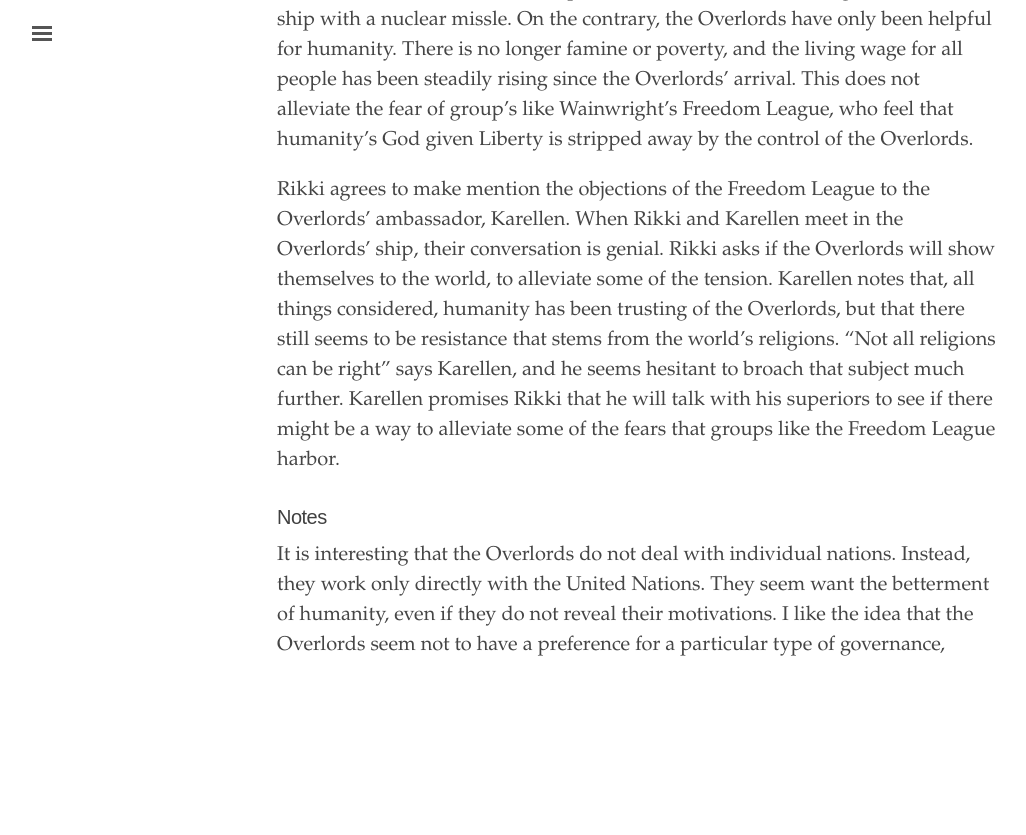
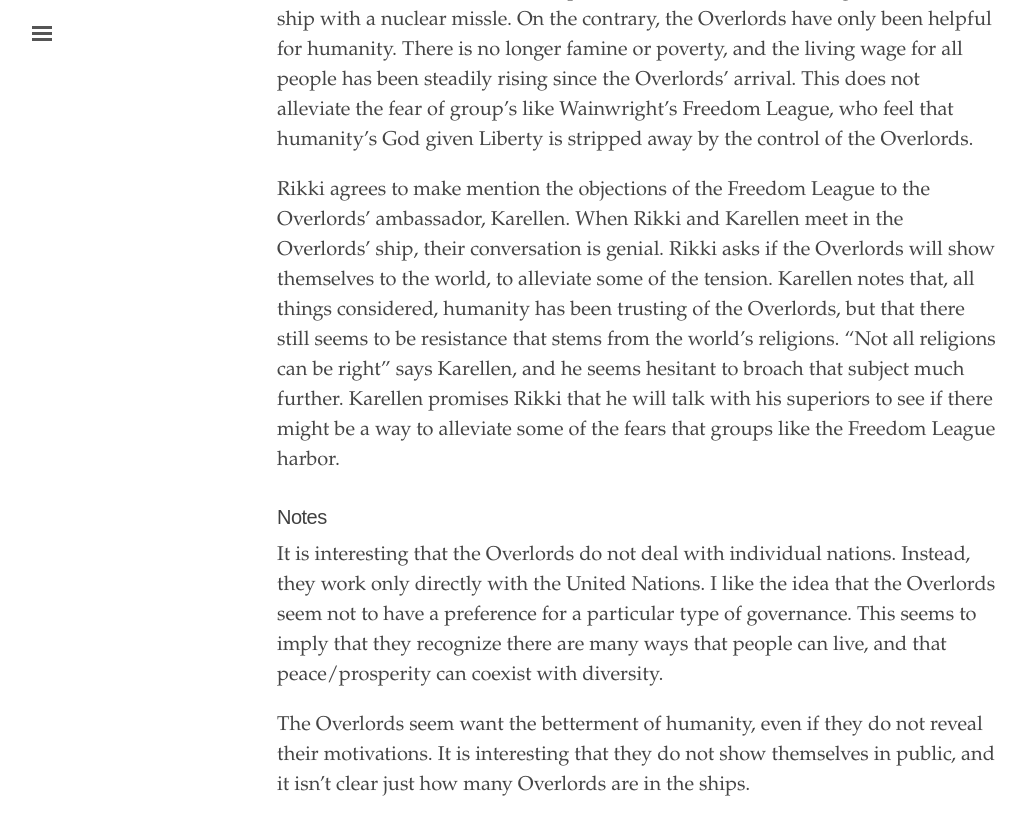
Before and after one commit to yngtodd/sketchbook, a Jekyll site: the page built from contents/childhoodsend.md, in a window 1280 px wide and 900 px high, scrolled down 2405 px. Shown: the top 835 px of the window, without its empty margins (3-1029 px from the left). Built offline with Jekyll 4.4.1, drawn with Linux system fonts in a browser that asks for light colours; before the commit the page ends 3165 px from its top, so only the background shows below that.

Commit message:
update notes

```diff
--- a/contents/childhoodsend.md
+++ b/contents/childhoodsend.md
@@ -79,5 +79,7 @@ promises Rikki that he will talk with his superiors to see if there might be a w
 ### Notes
 
 It is interesting that the Overlords do not deal with individual nations. Instead, they work only directly with
-the United Nations. They seem want the betterment of humanity, even if they do not reveal their motivations. I
-like the idea that the Overlords seem not to have a preference for a particular type of governance,
+the United Nations. I like the idea that the Overlords seem not to have a preference for a particular type of governance. This seems to imply that they recognize there are many ways that people can live, and that peace/prosperity can coexist with diversity.
+
+The Overlords seem want the betterment of humanity, even if they do not reveal their motivations. It is interesting
+that they do not show themselves in public, and it isn't clear just how many Overlords are in the ships.
```
